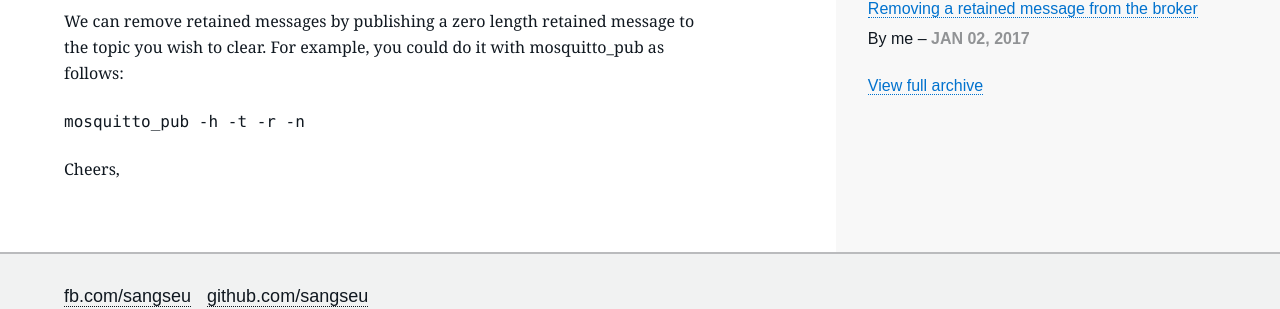
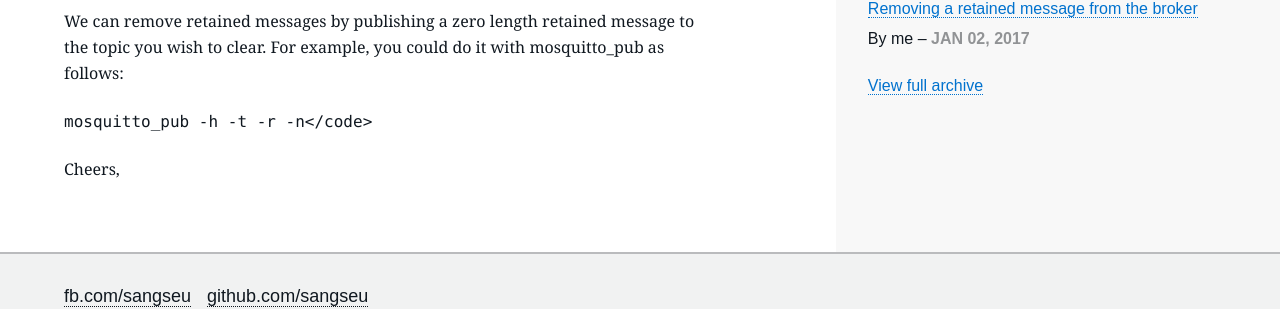
Before and after one commit to sangseu/14Apr_sangseu.github.io, a Jekyll site: the page built from _posts/2017-01-02-Removing a retained message from the broker.md, in a window 1280 px wide. Shown: the part 247-556 px from the top of the page. Built offline with Jekyll 4.4.1, drawn with Linux system fonts in a browser that asks for light colours; nearby versions of some CDN libraries; some web fonts are replaced.

Commit message:
Update 2017-01-02-Removing a retained message from the broker.md

```diff
--- a/_posts/2017-01-02-Removing a retained message from the broker.md
+++ b/_posts/2017-01-02-Removing a retained message from the broker.md
@@ -13,6 +13,6 @@ We can remove retained messages by publishing a zero length retained
 message to the topic you wish to clear. For example, you could do it
 with mosquitto_pub as follows:
 
-<code>mosquitto_pub -h <host> -t <topic> -r -n
+<code>mosquitto_pub -h <host> -t <topic> -r -n</code>
 
 <p>Cheers,</p>
```
